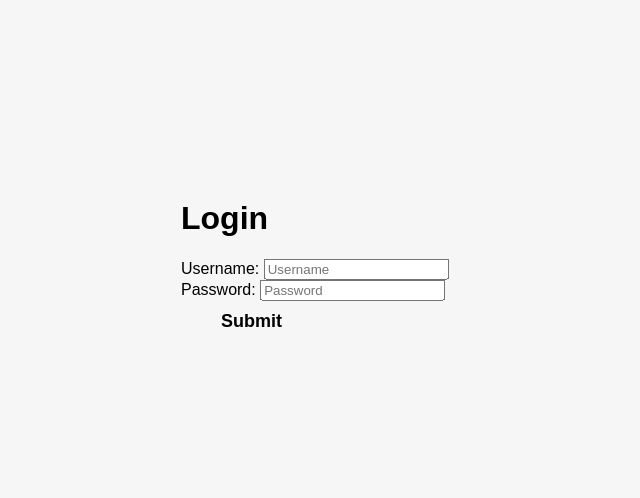
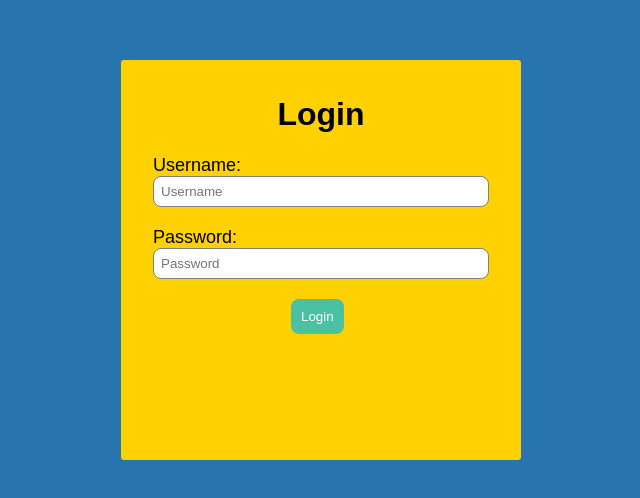
Before and after one commit to MDZHX/goal-bruins, a React (Create React App) app in the folder client/: page /login in a window 1280 px wide. Shown: the part 140-638 px from the top of the page, without its empty margins (319-959 px from the left). Built offline with nearby package versions, Linux system fonts and the light colour scheme; sample sign-in values are in the browser's storage.

Commit message:
add UI to login/signup pages

```diff
--- a/client/src/pages/Login/Login.css
+++ /dev/null
@@ -1,42 +0,0 @@
-body{
-  margin:0;
-  padding:0;
-  font-family: sans-serif;
-}
-
-.user-form{
-  width: 280px;
-  position: absolute;
-  top:50%;
-  left: 50%;
-  transform: translate(-50%,-50%);
-  color:black;
-}
-
-/* .user-form h1{
-  float: left;
-  font-size: 40px;
-  border-bottom: 6px solid blue;
-  margin-bottom: 50px;
-  padding: 13px 0
-} */
-
-/* .user-form span{
-  width: 100%;
-  overflow: hidden;
-  font-size: 20px;
-  padding: 8px 0;
-  margin: 8px 0;
-  border-bottom: 1px solid
-}
-
-.user-form input{
-  border-bottom: none;
-  outline: none;
-  background: none;
-  color: blue;
-  font-size: 18px;
-  width: 80px;
-  float: left;
-  margin: 10px;
-} */
--- a/client/src/pages/Login/Login.js
+++ b/client/src/pages/Login/Login.js
@@ -2,7 +2,7 @@ import React from "react";
 import { useForm } from "react-hook-form";
 import axios from 'axios';
 
-import "./Login.css";
+import "../Signup/Form.css";
 
 function Login(){
   const {
@@ -37,15 +37,15 @@ function Login(){
     <form onSubmit={handleSubmit(onSubmit)} className="user-form">
       <h1>Login</h1>
 
-      <span>Username: </span>
+      <span className="label">Username: </span>
       <input {...register("username", { required: true })} placeholder="Username"/>
       {errors.username && <span className="error-message">This field is required</span>}
 
-      <span>Password: </span>
+      <span className="label">Password: </span>
       <input {...register("password", { required: true }) } placeholder="Password" type="password"/>
       {errors.password && <span className="error-message">This field is required</span>}
 
-      <input type="submit" className="button"/>
+      <button className="login-button-in-login" type="submit">Login</button>
 
     </form>
   );
--- /dev/null
+++ b/client/src/pages/Signup/Form.css
@@ -0,0 +1,108 @@
+body{
+  background-color: #2774AE;
+  margin:0;
+  padding:0;
+  font-family: sans-serif;
+}
+
+.user-form{
+  width: 400px;
+  height: 400px;
+  position: absolute;
+  top:50%;
+  left: 50%;
+  transform: translate(-50%,-50%);
+  color:black;
+  margin: auto;
+  background-color: #FFD100;
+  border-radius: 3px;
+}
+
+.login-button{
+  padding: 10px;
+  margin-left: 45px;
+  margin-top: 20px;
+  border: none;
+  background-color:  #49c1a2;
+  color: white;
+  border-radius: 8px;
+  position: relative;
+  cursor: pointer;
+  display: inline-table;
+}
+
+.buttons{
+  margin-left: 50px;
+}
+h1{
+  text-align: center;
+  padding-top: 15px;
+}
+
+form{
+  width: 300px;
+  margin-left: 20px;
+}
+
+.label{
+  display: flex;
+  margin-top: 20px;
+  font-size: 18px;
+  margin-left: 32px;
+}
+
+form input{
+  width: 80%;
+  padding: 7px;
+  border: none;
+  border: 1px solid gray;
+  border-radius: 8px;
+  outline: none;
+  margin-left: 32px;
+}
+
+.error-message{
+  color: red;
+  margin-left: 98px;
+}
+
+.login-button-in-login{
+  padding: 10px;
+  margin-left: 170px;
+  margin-top: 20px;
+  border: none;
+  background-color:  #49c1a2;
+  color: white;
+  border-radius: 8px;
+  position: relative;
+  cursor: pointer;
+  display: inline-table;
+}
+
+/* .user-form h1{
+  float: left;
+  font-size: 40px;
+  border-bottom: 6px solid blue;
+  margin-bottom: 50px;
+  padding: 13px 0
+} */
+
+/* .user-form span{
+  width: 100%;
+  overflow: hidden;
+  font-size: 20px;
+  padding: 8px 0;
+  margin: 8px 0;
+  border-bottom: 1px solid
+}
+
+.user-form input{
+  border-bottom: none;
+  outline: none;
+  background: none;
+  color: blue;
+  font-size: 18px;
+  width: 80px;
+  float: left;
+  margin: 10px;
+} */
--- a/client/src/pages/Signup/Signup.css
+++ /dev/null
@@ -1,46 +0,0 @@
-body{
-  margin:0;
-  padding:0;
-  font-family: sans-serif;
-}
-
-.user-form{
-  width: 280px;
-  position: absolute;
-  top:50%;
-  left: 50%;
-  transform: translate(-50%,-50%);
-  color:black;
-}
-
-.button{
-  padding: 10px;
-  margin-left: 45px;
-}
-/* .user-form h1{
-  float: left;
-  font-size: 40px;
-  border-bottom: 6px solid blue;
-  margin-bottom: 50px;
-  padding: 13px 0
-} */
-
-/* .user-form span{
-  width: 100%;
-  overflow: hidden;
-  font-size: 20px;
-  padding: 8px 0;
-  margin: 8px 0;
-  border-bottom: 1px solid
-}
-
-.user-form input{
-  border-bottom: none;
-  outline: none;
-  background: none;
-  color: blue;
-  font-size: 18px;
-  width: 80px;
-  float: left;
-  margin: 10px;
-} */
--- a/client/src/pages/Signup/Signup.js
+++ b/client/src/pages/Signup/Signup.js
@@ -2,7 +2,7 @@ import React from "react";
 import { useForm } from "react-hook-form";
 import {Link} from 'react-router-dom'
 import axios from 'axios';
-import "./Signup.css";
+import "./Form.css";
 
 function Signup(){
   const {
@@ -29,23 +29,27 @@ function Signup(){
   };
 
   return (
+    <body>
       <form onSubmit={handleSubmit(onSubmit)} className="user-form">
         <h1>Signup</h1>
 
-      <span>Name: </span>
+        <span className="label">Name: </span>
         <input {...register("username", { required: true }) } placeholder="Your Name"/>
         {errors.username && <span className="error-message">This field is required</span>}
 
-      <span>Password: </span>
+        <span className="label">Password: </span>
         <input {...register("password", { required: true }) } placeholder="Password" type="password"/>
         {errors.password && <span className="error-message">This field is required</span>}
 
         {/* <input type="submit" className="button" /> */}
-      <button className="button">Register</button>
+        <div className="buttons">
+          <button className="login-button">Register</button>
           <Link to="/login">
-        <button className="button">Login</button>
+            <button className="login-button">Login</button>
           </Link>
+        </div>
       </form>
+    </body>
   );
 }
 
```
Lines whose indentation alone changed are shown as unchanged.
